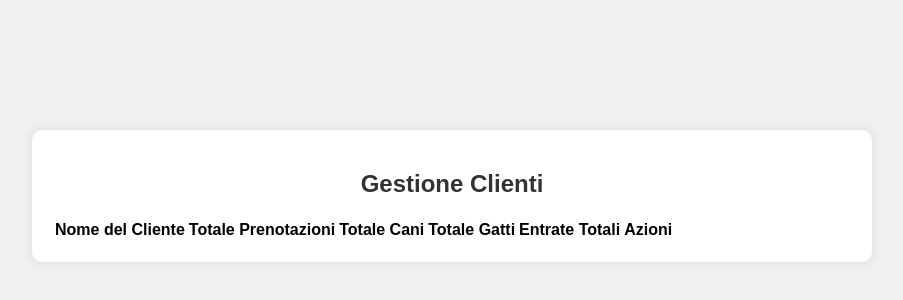
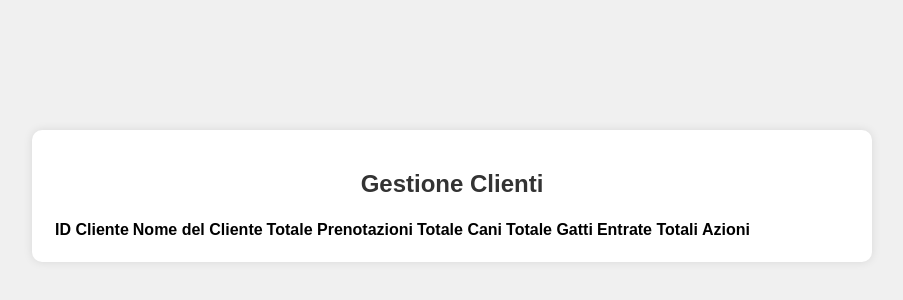
Before and after one commit to LineaR93/TariffCalculator, a plain HTML site: page clients.html in a window 1280 px wide. Shown: the part 204-504 px from the top of the page, without its empty margins (188-1091 px from the left). Drawn offline with Linux system fonts and the light colour scheme.

Commit message:
Update clients.html

```diff
--- a/clients.html
+++ b/clients.html
@@ -12,6 +12,7 @@
         <table id="clientsTable">
             <thead>
                 <tr>
+                    <th>ID Cliente</th>
                     <th>Nome del Cliente</th>
                     <th>Totale Prenotazioni</th>
                     <th>Totale Cani</th>
```
